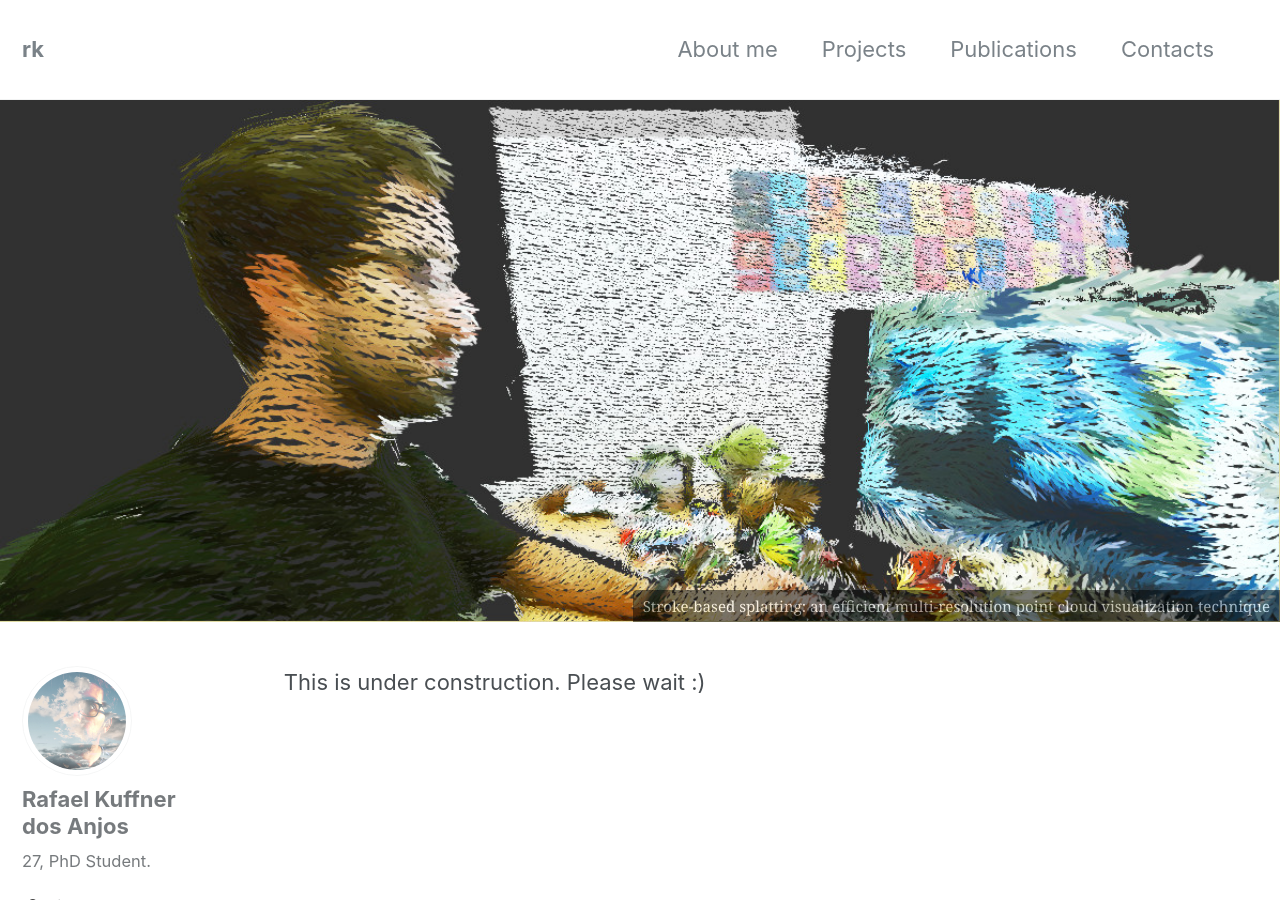
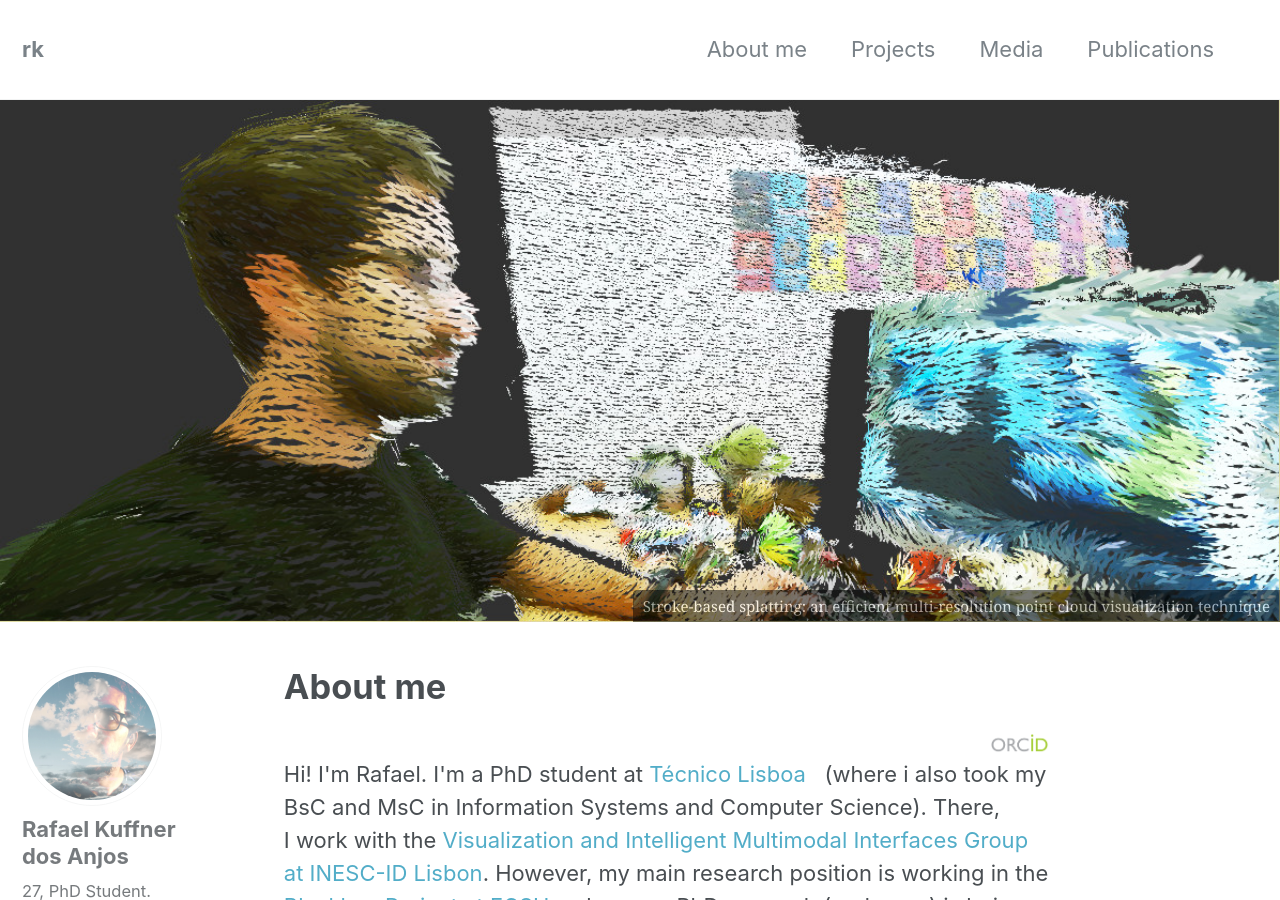
Before and after one commit to rafaelkuffner/rafaelkuffner.github.io, a Jekyll site: the page built from index.html, in a window 1280 px wide and 900 px high. Built offline with Jekyll 4.4.1, drawn with Linux system fonts in a browser that asks for light colours; the list of posts is cut into pages by our own code; some of the changed text lies outside the part shown.

Commit message:
Added some content
Starting to do somethinggggg

```diff
--- a/_sass/minimal-mistakes/_base.scss
+++ b/_sass/minimal-mistakes/_base.scss
@@ -59,6 +59,7 @@ small, .small {
 
 p {
   margin-bottom: 1.3em;
+  font-size: $type-size-6;
 }
 
 u,
--- a/_sass/minimal-mistakes/_sidebar.scss
+++ b/_sass/minimal-mistakes/_sidebar.scss
@@ -83,7 +83,7 @@
   }
 
   img {
-    max-width: 110px;
+    max-width: 140px;
     border-radius: 50%;
 
     @include breakpoint($large) {
--- a/index.html
+++ b/index.html
@@ -10,4 +10,27 @@ header:
   #cta_url: #"www.google.com"
 
 ---
-This is under construction. Please wait :)
+
+<h1 name="aboutme">About me</h1>
+<div align="right "><a href="http://orcid.org/0000-0002-2616-7541"" target="_blank"><img src="/assets/images/orcid.png" style="height:20px;" /></a></div>
+<p>Hi! I'm Rafael. I'm a PhD student at <a href="https://tecnico.ulisboa.pt" target="blank">T&eacute;cnico Lisboa </a>&nbsp;
+(where i also took my BsC and MsC in&nbsp;Information Systems and Computer&nbsp;Science).&nbsp;There, I&nbsp;work with the
+<a href="http://vimmi.inesc-id.pt/" target="_blank">Visualization and Intelligent Multimodal Interfaces Group at INESC-ID Lisbon</a>.
+However, my main research position is working in the<a href="http://blackbox.fcsh.unl.pt" target="blank"> Blackbox Project at FCSH </a>, where my PhD research
+(and more) is being applied to dance and performing arts scenarios. Current interest&nbsp;topics are&nbsp;video-based rendering,&nbsp;point cloud&nbsp;processing/rendering
+and recently also&nbsp;VR and AR.</p>
+<p>For more details about who I am, what&nbsp;I like, and&nbsp;what I do,&nbsp; 	I'd encourage clicking the social networks referenced near my portrait.
+They will do a better job than some words up here.&nbsp; For anything else, you can send me a nice e-mail which will be replied as soon as I hit F5 on
+gmail waiting for those Journal paper&nbsp;reviews.</p>
+
+<p>&nbsp;</p>
+<h1 name="projects">Projects</h1>
+<p>Project Images? Descriptions?</p>
+
+<p>&nbsp;</p>
+<h1 name="media">Media</h1>
+<p>Some videos / demos? </p>
+
+<p>&nbsp;</p>
+<h1 name="publications">Publications</h1>
+<p>List of papers</p>
```
Also changed, not shown: _data/navigation.yml (+5 -5 lines), assets/images/orcid.png (added).
